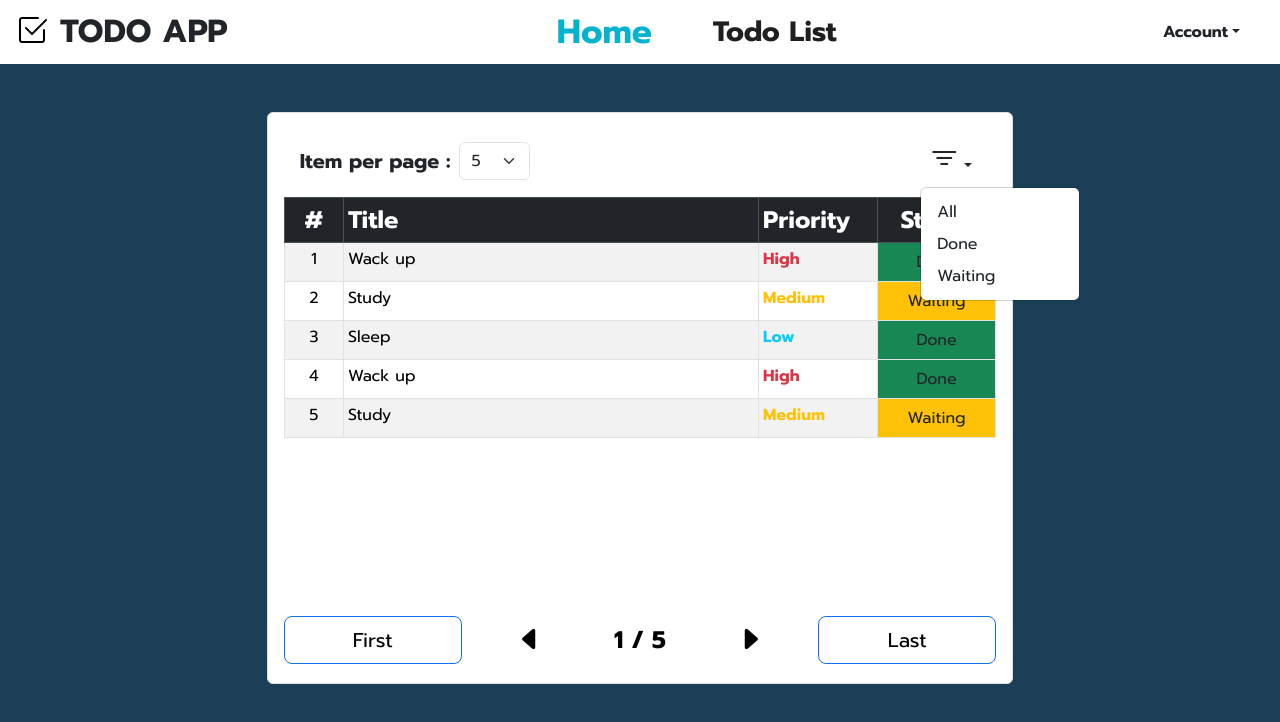
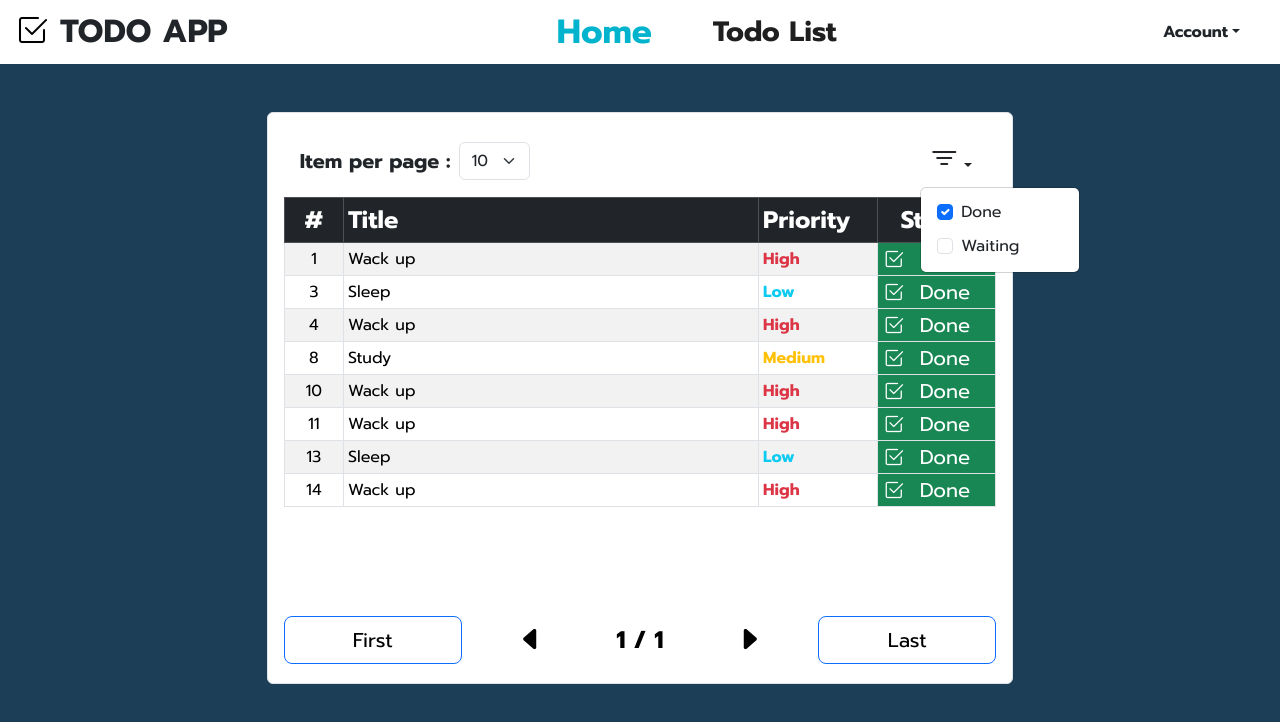
Before and after one commit to AnemoneTK/CSI205-Project, a React (Vite) app in the folder Todo-App/: page /home/todoList in a window 1280 px wide. Both pictures are taken after a click on the button 950 px from the left and 161 px from the top of the page. Shown: the top 722 px of the page. Built offline with nearby package versions, Linux system fonts and the light colour scheme.

Commit message:
[ADD]-add filter

```diff
--- a/Todo-App/src/page/TodoList/TodoList.jsx
+++ b/Todo-App/src/page/TodoList/TodoList.jsx
@@ -4,19 +4,39 @@ import "./TodoList.css";
 import { Table } from "react-bootstrap";
 
 export function TodoList() {
+  const [todoRaw, setTodoRaw] = useState([]);
+  const [doneList,setDoneList] = useState(true)
+  const [waitList,setWaitList] = useState(false)
   const [todoList, setTodoList] = useState([]);
   const [page, setPage] = useState(0);
   const [numPages, setNumPages] = useState(0);
 
-  const [itemPerPage, setItemPerPage] = useState(5);
+  const [itemPerPage, setItemPerPage] = useState("");
 
   useEffect(() => {
-    setTodoList(fetchTodoData);
+
+    setTodoRaw(fetchTodoData)
+    setItemPerPage(10);
   }, []);
+
+  useEffect(()=>{
+    const selectedItem = todoRaw.filter((todo)=>{
+      if(doneList == true && waitList == true){
+        return todo
+      }else if (doneList == false && waitList == true){
+        return !todo.status
+      }else if (waitList == false && doneList == true){
+        return todo.status
+      }else{
+        return !todo
+      }
+    })
+    setTodoList(selectedItem);
+  },[todoRaw, doneList, waitList])
 
   useEffect(() => {
     setNumPages(Math.ceil(todoList.length / itemPerPage));
-  }, [itemPerPage, todoList]);
+  }, [itemPerPage, todoList.length]);
 
   useEffect(() => {
     if (numPages == 0) {
@@ -31,7 +51,7 @@ export function TodoList() {
   }, [numPages, page]);
 
   const setStatus = (id) => {
-    const selectItem = todoList.find((todo) => {
+    const selectItem = todoRaw.find((todo) => {
       return todo.id == id;
     });
     if (selectItem.status == true) {
@@ -40,7 +60,7 @@ export function TodoList() {
       selectItem.status = true;
     }
 
-    setTodoList([...todoList, selectItem]);
+    setTodoRaw([...todoRaw, selectItem]);
   };
 
   const ShowTodo = todoList.map((todo, index) => {
@@ -50,7 +70,7 @@ export function TodoList() {
     if (index >= start && index < end) {
       return (
         <tr key={todo.id}>
-          <td className=" text-center col-1">{todo.id}</td>
+          <td className="text-center col-1">{todo.id}</td>
           <td>{todo.title}</td>
           <td
             className={
@@ -65,15 +85,23 @@ export function TodoList() {
             {todo.priority}
           </td>
           <td className="p-0 col-2">
-            <button
-              className={
-                "btn col-12 text-center rounded-0" +
-                (todo.status ? " bg-success" : " bg-warning")
-              }
-              onClick={() => setStatus(todo.id)}
-            >
-              {todo.status ? "Done" : "Waiting"}
-            </button>
+            {todo.status ? (
+              <button
+                className="border border-0 col-12 text-start rounded-0 bg-success fs-5 text-white"
+                onClick={() => setStatus(todo.id)}
+              >
+                <i className="bi bi-check2-square me-3"></i>
+                Done
+              </button>
+            ) : (
+              <button
+                className="border border-0 col-12 text-start rounded-0 bg-warning fs-5"
+                onClick={() => setStatus(todo.id)}
+              >
+                <i className="bi bi-square me-3"></i>
+                Waiting
+              </button>
+            )}
           </td>
         </tr>
       );
@@ -95,7 +123,6 @@ export function TodoList() {
                   aria-label="Default select example"
                   onChange={(event) => setItemPerPage(event.target.value)}
                 >
-                  <option value="5">5</option>
                   <option value="10">10</option>
                   <option value="15">15</option>
                   <option value="20">20</option>
@@ -113,22 +140,37 @@ export function TodoList() {
               >
                 <i className="bi bi-filter fs-2"></i>
               </button>
-              <ul className="dropdown-menu">
-                <li>
+              <ul
+                className="dropdown-menu"
+                aria-labelledby="dropdownMenuButton"
+              >
+                <li onClick={()=>setDoneList(!doneList)}>
                   <a className="dropdown-item" href="#">
-                    All
+                    <div className="form-check">
+                      <input
+                        className="form-check-input"
+                        type="checkbox"
+                        checked = {doneList}
+                        // onChange={(e)=> setDoneList(e.target.checked)}
+                      />
+                      <label className="form-check-label">Done</label>
+                    </div>
                   </a>
                 </li>
-                <li>
+                <li onClick={()=>setWaitList(!waitList)}>
                   <a className="dropdown-item" href="#">
-                    Done
+                    <div className="form-check">
+                      <input
+                        className="form-check-input"
+                        type="checkbox"
+                        checked = {waitList}
+                        // onChange={(e)=> setWaitList(e.target.checked)}
+                      />
+                      <label className="form-check-label">Waiting</label>
+                    </div>
                   </a>
                 </li>
-                <li>
-                  <a className="dropdown-item" href="#">
-                    Waiting
-                  </a>
-                </li>
+
               </ul>
             </div>
           </div>
```
